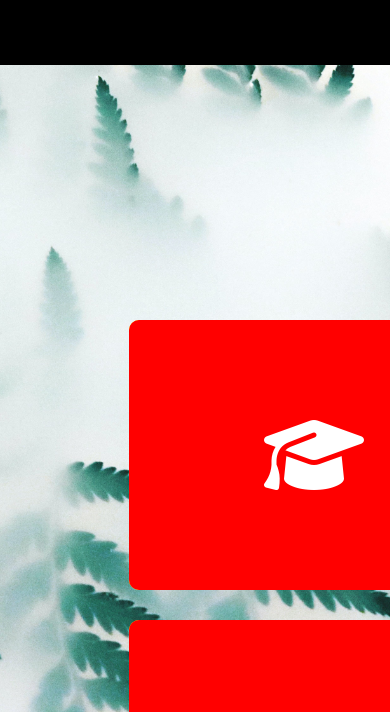
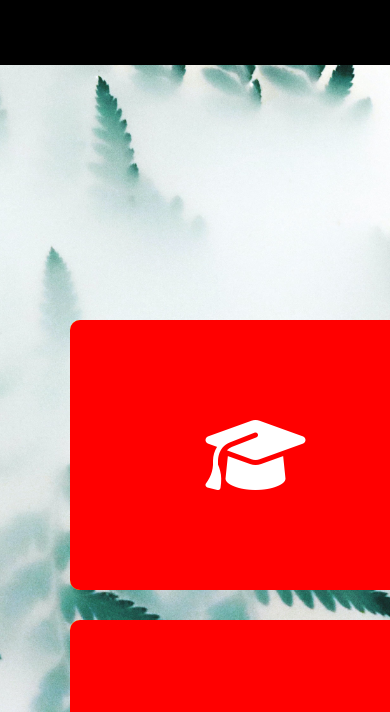
Before and after one commit to allnnrp/allen-personal-website, a plain HTML site: page about.html in a window 390 px wide. Shown: the part 115-827 px from the top of the page. Drawn offline with Linux system fonts and the light colour scheme.

Commit message:
Update about.css

```diff
--- a/css/about.css
+++ b/css/about.css
@@ -399,7 +399,7 @@ padding: 0 2px;
 		height: 200vh;
 		width: 100vh;
 		background: transparent;
-		margin-right:0%;
+		right:15%;
 
 	}
 	.cnt .bx{
```
